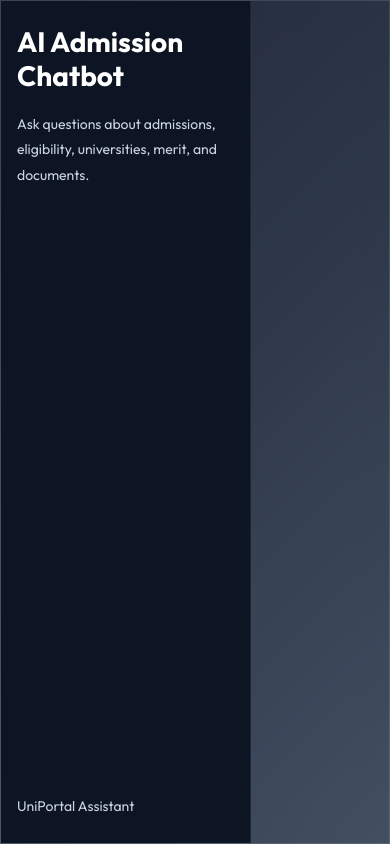
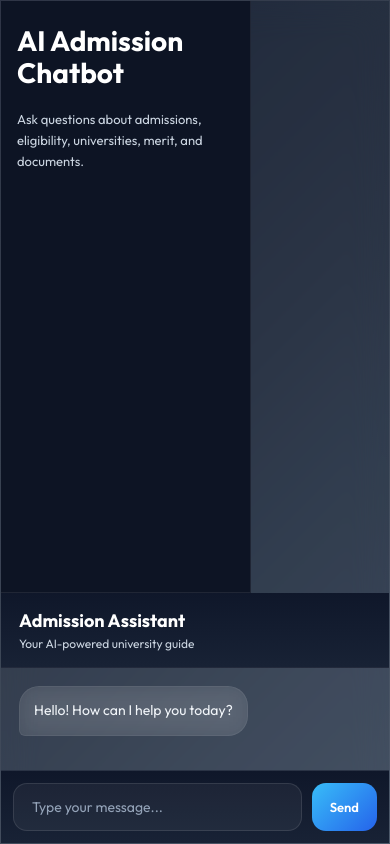
Before and after one commit to hislam1078/University-admission-support-system, a React (Create React App) app: page /chatbot in a window 390 px wide. Built offline with nearby package versions, Linux system fonts and the light colour scheme; sample sign-in values are in the browser's storage.

Commit message:
Improve chatbot mobile responsiveness

```diff
--- a/src/pages/Chatbot.css
+++ b/src/pages/Chatbot.css
@@ -1,5 +1,14 @@
+/* ================= GLOBAL ================= */
+
+* {
+  margin: 0;
+  padding: 0;
+  box-sizing: border-box;
+}
 
 body {
+
+  font-family: "Poppins", sans-serif;
 
   background:
     linear-gradient(
@@ -9,9 +18,9 @@ body {
       #334155
     );
 
-  font-family: "Poppins", sans-serif;
+  color: white;
 
-  color: white;
+  min-height: 100vh;
 }
 
 /* ================= MAIN CONTAINER ================= */
@@ -19,81 +28,104 @@ body {
 .chatbot-container {
 
   width: 100%;
-  height: 100vh;
+
+  min-height: 100vh;
+
   display: flex;
+
   justify-content: center;
+
   align-items: center;
-  overflow: hidden;
+
+  padding: 20px;
 }
 
-/* ================= MAIN CARD ================= */
+/* ================= CHATBOT CARD ================= */
 
 .chatbot {
-  width: 80%;
+
+  width: 100%;
+
+  max-width: 1450px;
+
   height: 92vh;
+
   background:
-    rgba(255,255,255,0.08);
-  backdrop-filter: blur(14px);
+    rgba(255,255,255,0.06);
+
   border:
-    1px solid rgba(255,255,255,0.12);
-  border-radius: 30px;
+    1px solid rgba(255,255,255,0.08);
+
+  backdrop-filter: blur(18px);
+
+  border-radius: 28px;
+
   display: flex;
+
   overflow: hidden;
+
   box-shadow:
-    0 15px 45px rgba(0,0,0,0.35);
+    0 20px 50px rgba(0,0,0,0.35);
 }
 
 /* ================= SIDEBAR ================= */
 
 .sidebar {
+
   width: 320px;
+
   background:
     linear-gradient(
       180deg,
-      #0f172a,
-      #1e293b
+      #0b1120,
+      #172033
     );
+
   border-right:
     1px solid rgba(255,255,255,0.08);
-  color: white;
+
   padding: 40px 30px;
+
   display: flex;
+
   flex-direction: column;
+
   justify-content: space-between;
 }
 
 /* ================= SIDEBAR TITLE ================= */
 
 .sidebar h1 {
+
   font-size: 42px;
 
-  line-height: 1.2;
+  line-height: 1.15;
 
   font-weight: 700;
 
-  color: white;
+  margin-bottom: 20px;
 }
 
 /* ================= SIDEBAR TEXT ================= */
 
 .sidebar p {
 
-  margin-top: 20px;
-
   color: #cbd5e1;
 
+  font-size: 15px;
+
   line-height: 1.8;
-
-  font-size: 16px;
 }
 
-/* ================= FOOTER ================= */
+/* ================= SIDEBAR FOOTER ================= */
 
 .sidebar-footer {
 
   font-size: 14px;
 
   color: #94a3b8;
+
+  padding-top: 20px;
 }
 
 /* ================= CHAT SECTION ================= */
@@ -108,26 +140,20 @@ body {
 
   background:
     rgba(255,255,255,0.03);
-
-  height: 100%;
-
-  overflow: hidden;
 }
 
 /* ================= HEADER ================= */
 
 .chat-header {
 
+  padding: 22px 28px;
+
   background:
     linear-gradient(
       180deg,
       #0f172a,
-      #1e293b
+      #182235
     );
-
-  backdrop-filter: blur(10px);
-
-  padding: 5px 30px;
 
   border-bottom:
     1px solid rgba(255,255,255,0.08);
@@ -141,55 +167,22 @@ body {
   flex-shrink: 0;
 }
 
-/* ================= HEADER TITLE ================= */
+/* ================= HEADER TEXT ================= */
 
 .chat-header h2 {
 
-  font-size: 20px;
+  font-size: 24px;
 
-  color: white;
+  font-weight: 700;
 }
-
-/* ================= HEADER TEXT ================= */
 
 .chat-header p {
 
-  margin-top: 5px;
+  margin-top: 4px;
 
   color: #cbd5e1;
 
   font-size: 14px;
-}
-
-/* ================= STATUS ================= */
-
-.status {
-
-  display: flex;
-
-  align-items: center;
-
-  gap: 8px;
-
-  font-size: 14px;
-
-  color: #38bdf8;
-
-  font-weight: 600;
-}
-
-.status-dot {
-
-  width: 10px;
-
-  height: 10px;
-
-  border-radius: 50%;
-
-  background: #38bdf8;
-
-  box-shadow:
-    0 0 12px #38bdf8;
 }
 
 /* ================= CHAT AREA ================= */
@@ -198,11 +191,9 @@ body {
 
   flex: 1;
 
+  padding: 30px;
+
   overflow-y: auto;
-
-  overflow-x: hidden;
-
-  padding: 30px;
 
   display: flex;
 
@@ -211,25 +202,23 @@ body {
   gap: 20px;
 
   scroll-behavior: smooth;
-
-  min-height: 0;
 }
 
 /* ================= SCROLLBAR ================= */
 
 .chat-area::-webkit-scrollbar {
 
-  width: 8px;
+  width: 6px;
 }
 
 .chat-area::-webkit-scrollbar-thumb {
 
   background: #475569;
 
-  border-radius: 10px;
+  border-radius: 20px;
 }
 
-/* ================= MESSAGE ROWS ================= */
+/* ================= MESSAGE ROW ================= */
 
 .message-row {
 
@@ -250,17 +239,19 @@ body {
 
 .message-bubble {
 
-  max-width: 70%;
+  max-width: 72%;
 
-  padding: 6px 12px;
+  padding: 14px 18px;
 
-  border-radius: 30px;
+  border-radius: 20px;
 
   line-height: 1.7;
 
   font-size: 14px;
 
   word-wrap: break-word;
+
+  animation: fadeIn 0.25s ease;
 }
 
 /* ================= USER MESSAGE ================= */
@@ -279,7 +270,7 @@ body {
   border-bottom-right-radius: 6px;
 
   box-shadow:
-    0 6px 20px rgba(37,99,235,0.35);
+    0 8px 20px rgba(37,99,235,0.35);
 }
 
 /* ================= BOT MESSAGE ================= */
@@ -289,114 +280,35 @@ body {
   background:
     rgba(255,255,255,0.08);
 
-  backdrop-filter: blur(10px);
-
   border:
-    1px solid rgba(255,255,255,0.08);
+    1px solid rgba(255,255,255,0.06);
 
   color: #f1f5f9;
 
   border-bottom-left-radius: 6px;
 
-  box-shadow:
-    0 6px 20px rgba(0,0,0,0.2);
-}
-
-
-
-/* ================= QUICK ACTIONS ================= */
-
-.quick-actions {
-
-  background:
-    linear-gradient(
-      180deg,
-      #0f172a,
-      #1e293b
-    );
-
-  padding: 10px 30px 0px;
-
-  border-top:
-    1px solid rgba(255,255,255,0.08);
-
-  flex-shrink: 0;
-}
-
-/* ================= QUICK TITLE ================= */
-
-.quick-actions h3 {
-
-  margin-bottom: 5px;
-
-  color: white;
-
-  font-size: 12px;
-}
-
-/* ================= ACTION BUTTONS ================= */
-
-.action-buttons {
-
-  display: flex;
-
-  flex-wrap: wrap;
-
-  gap: 12px;
-}
-
-/* ================= ACTION BTN ================= */
-
-.action-btn {
-
-  border: none;
-
-  background:
-    rgba(56,189,248,0.12);
-
-  color: #38bdf8;
-
-  padding: 5px 7px;
-
-  border-radius: 10px;
-
-  font-size: 10px;
-
-  font-weight: 600;
-
-  cursor: pointer;
-
-  transition: 0.3s ease;
-
-  border:
-    1px solid rgba(56,189,248,0.2);
-}
-
-.action-btn:hover {
-
-  background:
-    rgba(56,189,248,0.2);
-
-  transform: translateY(-2px);
+  backdrop-filter: blur(10px);
 }
 
 /* ================= INPUT AREA ================= */
 
 .input-area {
 
+  padding: 20px 24px;
+
   background:
     linear-gradient(
       180deg,
       #0f172a,
-      #1e293b
+      #182235
     );
-
-  padding: 20px 30px;
 
   border-top:
     1px solid rgba(255,255,255,0.08);
 
   display: flex;
+
+  align-items: center;
 
   gap: 15px;
 
@@ -409,23 +321,25 @@ body {
 
   flex: 1;
 
+  height: 54px;
+
+  padding: 0 18px;
+
+  border-radius: 14px;
+
   border:
-    1px solid rgba(255,255,255,0.12);
+    1px solid rgba(255,255,255,0.1);
 
-  border-radius: 10px;
+  background:
+    rgba(255,255,255,0.05);
 
-  padding: 10px;
+  color: white;
 
   font-size: 14px;
 
   outline: none;
 
   transition: 0.3s ease;
-
-  background:
-    rgba(255,255,255,0.05);
-
-  color: white;
 }
 
 .input-area input::placeholder {
@@ -445,7 +359,13 @@ body {
 
 .input-area button {
 
+  height: 54px;
+
+  padding: 0 24px;
+
   border: none;
+
+  border-radius: 14px;
 
   background:
     linear-gradient(
@@ -456,13 +376,9 @@ body {
 
   color: white;
 
-  padding: 0 25px;
+  font-size: 14px;
 
-  border-radius: 9px;
-
-  font-size: 12px;
-
-  font-weight: 700;
+  font-weight: 600;
 
   cursor: pointer;
 
@@ -474,21 +390,33 @@ body {
   transform: translateY(-2px);
 
   box-shadow:
-    0 8px 20px rgba(37,99,235,0.35);
+    0 10px 24px rgba(37,99,235,0.35);
+}
+
+/* ================= ANIMATION ================= */
+
+@keyframes fadeIn {
+
+  from {
+
+    opacity: 0;
+
+    transform: translateY(10px);
+  }
+
+  to {
+
+    opacity: 1;
+
+    transform: translateY(0);
+  }
 }
 
 /* ================= TABLET ================= */
 
-@media (max-width: 950px) {
-
-  .chatbot-container {
-
-    padding: 10px;
-  }
+@media (max-width: 1000px) {
 
   .chatbot {
-
-    width: 95%;
 
     height: 95vh;
 
@@ -499,7 +427,12 @@ body {
 
     width: 100%;
 
-    padding: 30px 25px;
+    padding: 28px 24px;
+
+    border-right: none;
+
+    border-bottom:
+      1px solid rgba(255,255,255,0.08);
   }
 
   .sidebar h1 {
@@ -507,26 +440,20 @@ body {
     font-size: 34px;
   }
 
+  .sidebar-footer {
+
+    display: none;
+  }
+
   .message-bubble {
 
-    max-width: 90%;
-  }
-
-  .chat-header {
-
-    padding: 20px;
-  }
-
-  .quick-actions,
-  .input-area {
-
-    padding: 20px;
+    max-width: 85%;
   }
 }
 
 /* ================= MOBILE ================= */
 
-@media (max-width: 600px) {
+@media (max-width: 768px) {
 
   .chatbot-container {
 
@@ -535,16 +462,16 @@ body {
 
   .chatbot {
 
-    width: 100%;
-
     height: 100vh;
 
     border-radius: 0;
   }
 
+  /* ===== SIDEBAR ===== */
+
   .sidebar {
 
-    padding: 25px 20px;
+    padding: 20px 18px;
   }
 
   .sidebar h1 {
@@ -554,71 +481,70 @@ body {
 
   .sidebar p {
 
-    font-size: 14px;
+    font-size: 13px;
+
+    line-height: 1.6;
   }
+
+  /* ===== HEADER ===== */
 
   .chat-header {
 
-    flex-direction: column;
+    padding: 16px 18px;
+  }
 
-    align-items: flex-start;
+  .chat-header h2 {
+
+    font-size: 18px;
+  }
+
+  .chat-header p {
+
+    font-size: 12px;
+  }
+
+  /* ===== CHAT AREA ===== */
+
+  .chat-area {
+
+    padding: 18px;
+
+    gap: 16px;
+  }
+
+  /* ===== MESSAGE ===== */
+
+  .message-bubble {
+
+    max-width: 92%;
+
+    font-size: 14px;
+
+    padding: 12px 14px;
+  }
+
+  /* ===== INPUT ===== */
+
+  .input-area {
+
+    padding: 12px;
 
     gap: 10px;
   }
 
-  .chat-header h2 {
-
-    font-size: 24px;
-  }
-
-  .chat-area {
-
-    padding: 20px;
-  }
-
-  .message-bubble {
-
-    max-width: 100%;
-
-    font-size: 15px;
-  }
-
-  .quick-actions {
-
-    padding: 20px;
-  }
-
-  .quick-actions h3 {
-
-    font-size: 18px;
-  }
-
-  .action-buttons {
-
-    flex-direction: column;
-  }
-
-  .action-btn {
-
-    width: 100%;
-  }
-
-  .input-area {
-
-    padding: 20px;
-
-    flex-direction: column;
-  }
-
   .input-area input {
 
-    width: 100%;
+    height: 48px;
+
+    font-size: 14px;
   }
 
   .input-area button {
 
-    width: 100%;
+    height: 48px;
 
-    height: 55px;
+    padding: 0 18px;
+
+    font-size: 13px;
   }
 }
```
